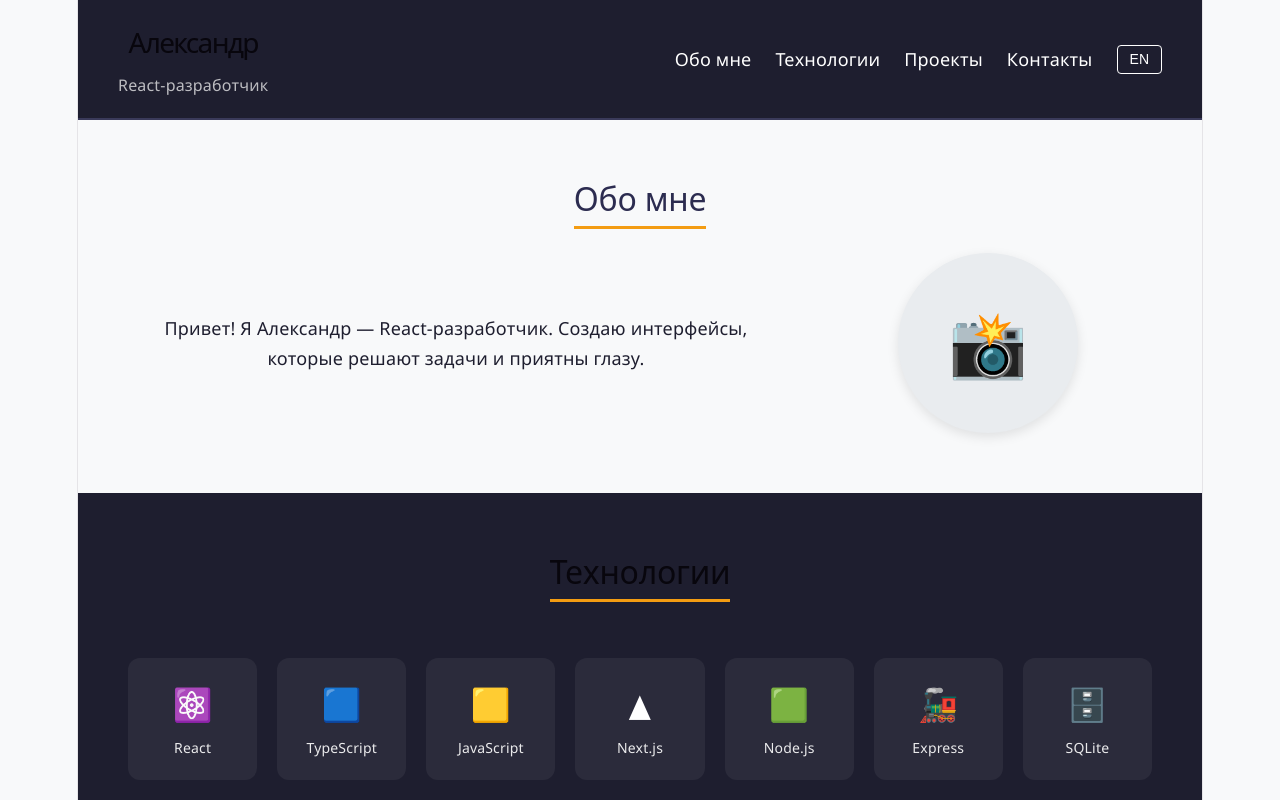
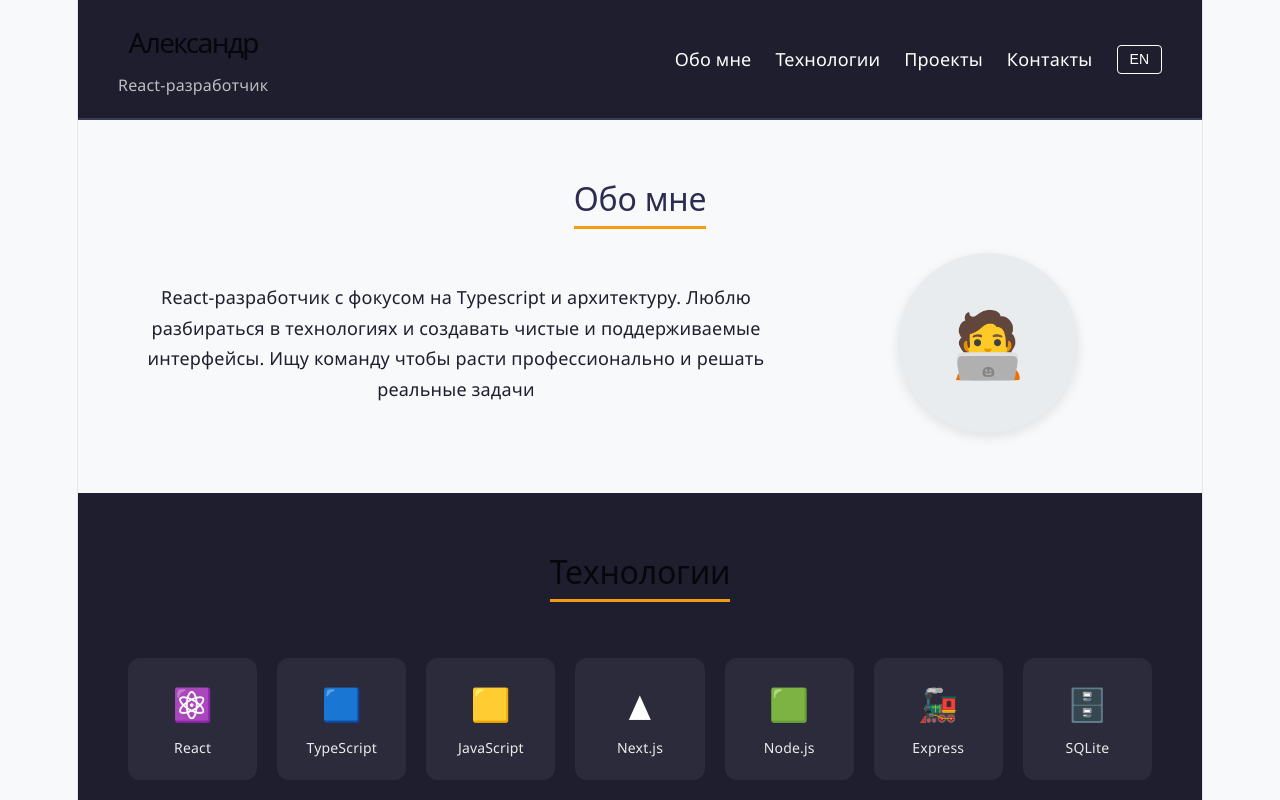
Before and after one commit to sundstorm91/portfolio, a React app: page / in a window 1280 px wide. Shown: the top 800 px of the page. Built offline with nearby package versions, Linux system fonts and the light colour scheme; the HTML template or start-up script is replaced by a standard one.

Commit message:
feat: update Aboutme content

```diff
--- a/src/components/About/About.jsx
+++ b/src/components/About/About.jsx
@@ -15,7 +15,7 @@ export function About() {
            {t.text}
           </div>
           <div className="about__photo">
-            <div className="about__photo-placeholder">📸</div>
+            <div className="about__photo-placeholder">🧑‍💻</div>
           </div>
         </div>
       </div>
--- a/src/locales/translations.js
+++ b/src/locales/translations.js
@@ -6,7 +6,7 @@ export const translations = {
     },
     about: {
       title: 'Обо мне',
-      text: 'Привет! Я Александр — React-разработчик. Создаю интерфейсы, которые решают задачи и приятны глазу.',
+      text: 'React-разработчик с фокусом на Typescript и архитектуру. Люблю разбираться в технологиях и создавать чистые и поддерживаемые интерфейсы. Ищу команду чтобы расти профессионально и решать реальные задачи',
     },
     stack: {
       title: 'Технологии',
@@ -121,7 +121,7 @@ export const translations = {
     },
     about: {
       title: 'About Me',
-      text: "Hi! I'm Aleksandr — React Developer. Building interfaces that solve problems and look great.",
+      text: "A React developer focused on Typescript and architecture. I enjoy understanding technology and creating clean, maintainable interfaces. I'm looking for a team to grow professionally and solve real-world problems.",
     },
     stack: {
       title: 'Tech Stack',
```
